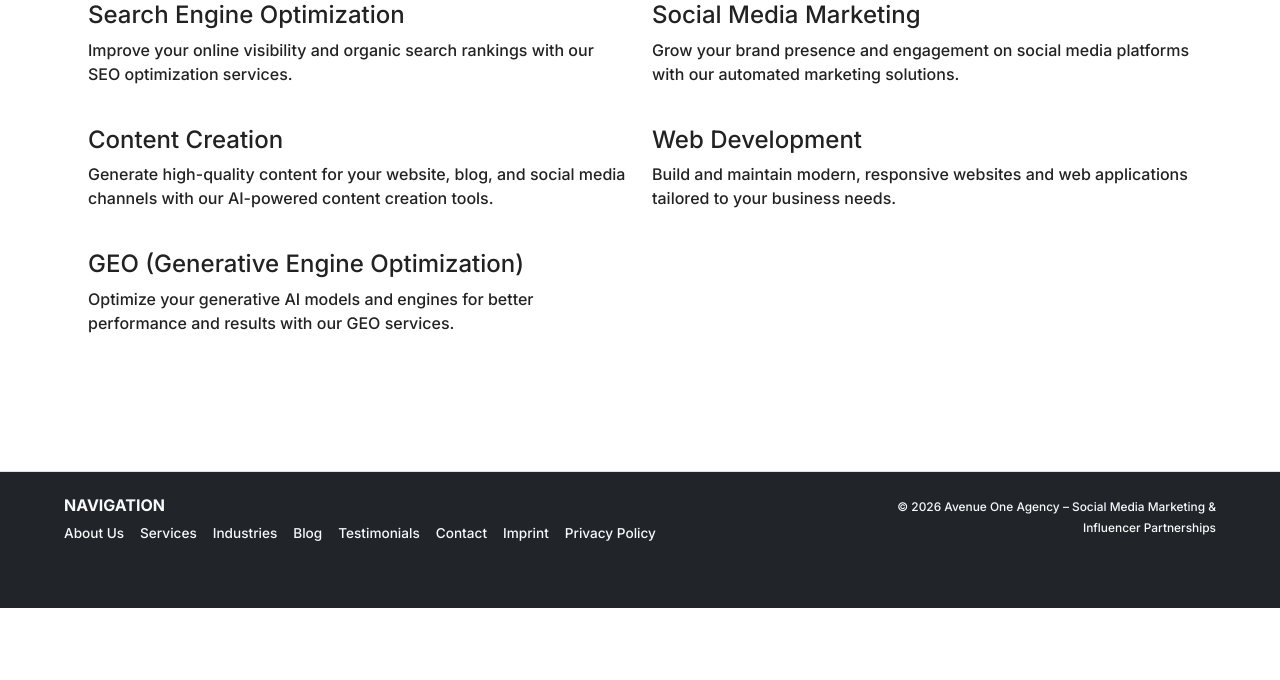
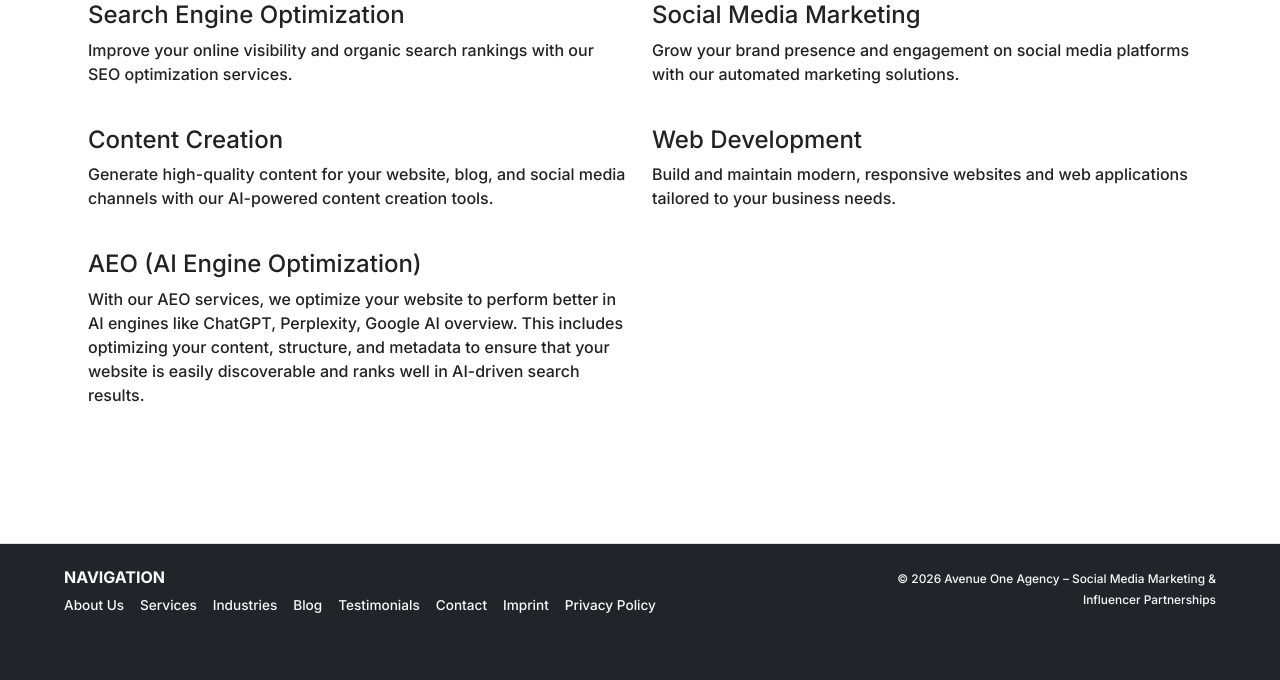
Before and after one commit to kastriottanaj/avenueoneagency, a Django app: page /services/ in a window 1280 px wide. Shown: the part 447-1127 px from the top of the page. Before the commit the page ends 1055 px from the top, so only its background shows below. Run offline with Django 4.2, Linux system fonts and the light colour scheme; some libraries are stand-ins or nearby versions.

Commit message:
Change the GEO to AEO service

```diff
--- a/core/templates/services.html
+++ b/core/templates/services.html
@@ -34,8 +34,10 @@
         <p>Build and maintain modern, responsive websites and web applications tailored to your business needs.</p>
     </div>
     <div class="col-md-6 mb-4">
-      <h4>GEO (Generative Engine Optimization)</h4>
-      <p>Optimize your generative AI models and engines for better performance and results with our GEO services.</p>
+      <h4>AEO (AI Engine Optimization)</h4>
+      <p>With our AEO services, we optimize your website to perform better in AI engines like ChatGPT, Perplexity, Google AI overview.
+        This includes optimizing your content, structure, and metadata to ensure that your website is easily discoverable and ranks well in AI-driven search results.</p>
+      </p>
     </div>
   </div>
 </section>
```
